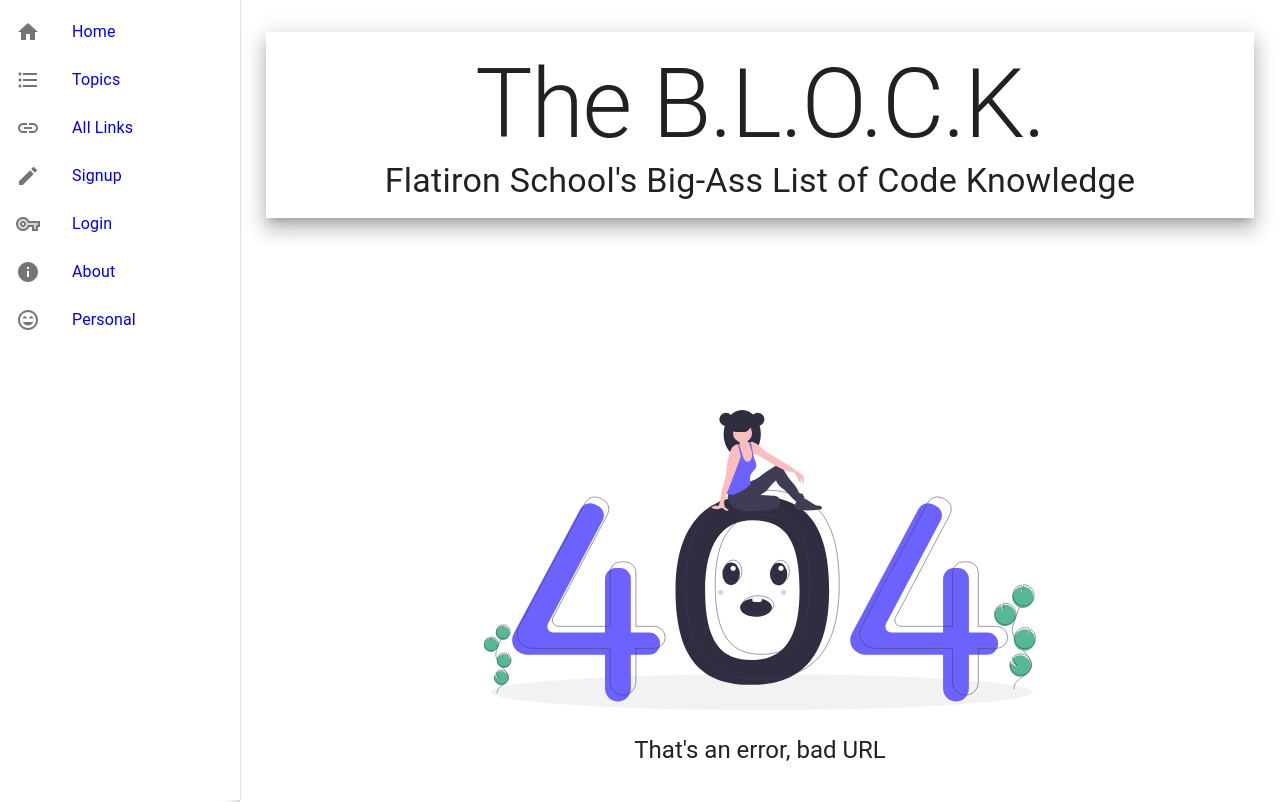
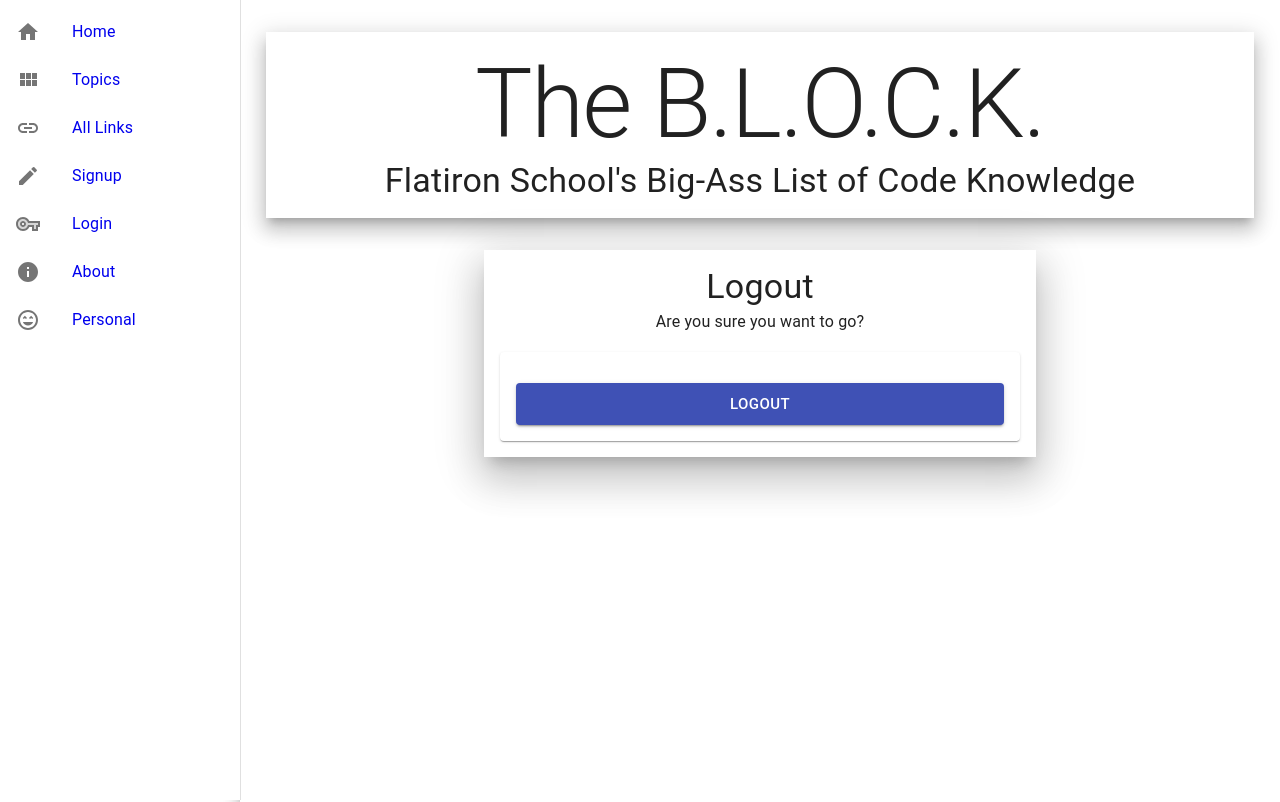
Before and after one commit to rukshanuddin/final_frontend, a React (Create React App) app: page /logout in a window 1280 px wide. Shown: the top 802 px of the page. Built offline with nearby package versions, Linux system fonts and the light colour scheme.

Commit message:
fixing logins

```diff
--- a/src/actions/userActions.js
+++ b/src/actions/userActions.js
@@ -1,9 +1,10 @@
-const setUser = (payload) => ({ type: "SET_USER", payload });
+export const setUser = (payload) => ({ type: "SET_USER", payload });
 
 export const logUserOut = () => ({ type: "LOG_OUT" });
 
-export const fetchUser = (userInfo) => (dispatch) => {
-  fetch(`http://localhost:3000/login`, {
+export const fetchUser = (userInfo) => {
+  return (dispatch) => {
+    return fetch(`http://localhost:3000/login`, {
       method: "POST",
       headers: {
         "Content-Type": "application/json",
@@ -17,13 +18,15 @@
           return console.log(data.error);
         } else {
           localStorage.setItem("token", data.jwt);
-        dispatch(setUser(data.user));
+          dispatch({ type: "SET_USER", payload: data.user });
         }
       });
   };
+};
 
-export const signUserUp = (userInfo) => (dispatch) => {
-  fetch(`http://localhost:3000/api/v1/users`, {
+export const signUserUp = (userInfo) => {
+  return (dispatch) => {
+    return fetch(`http://localhost:3000/api/v1/users`, {
       method: "POST",
       headers: {
         "Content-Type": "application/json",
@@ -37,25 +40,24 @@
           return console.log(data.error);
         } else {
           localStorage.setItem("token", data.jwt);
-        dispatch(setUser(data.user));
+          dispatch({ type: "SET_USER", payload: data });
         }
       });
   };
+};
 
 export const fetchProfile = () => {
-    const token = localStorage.getItem("token")
-    debugger
+  const token = localStorage.getItem("token");
   return (dispatch) => {
     return fetch("http://localhost:3000/profile/", {
       method: "GET",
       headers: {
         "Content-Type": "application/json",
-        "Accept": "application/json",
-        "Authorization": `Bearer ${token}`,
+        Accept: "application/json",
+        Authorization: `Bearer ${token}`,
       },
     })
       .then((resp) => resp.json())
-      .then((data) => console.log(data))
       .then((data) => {
         dispatch({ type: "FETCH_USER", payload: data });
       });
--- a/src/components/Login.js
+++ b/src/components/Login.js
@@ -19,7 +19,16 @@
   onSubmit = (e) => {
     e.preventDefault();
     this.props.fetchUser(this.state);
+
   };
+
+  componentDidUpdate(){
+          if (this.props.userReducer.loggedIn) {
+            this.props.history.push("/");
+          } else {
+
+          }
+  }
 
   render() {
     return (
@@ -42,10 +51,10 @@
             If you haven't please register above
           </Typography>
           <Paper style={{ marginTop: "1em", padding: "1em" }}>
-            <form onSubmit={this.handleLogin} noValidate autoComplete="off">
+            <form onSubmit={this.onSubmit}>
               <TextField
                 required
-                type="email"
+                type="text"
                 name="email"
                 placeholder="E-mail"
                 value={this.state.email}
@@ -73,6 +82,7 @@
                 size="large"
                 color="primary"
                 type="submit"
+                value="Login"
                 style={{ marginTop: "1em" }}
               >
                 Login
@@ -85,10 +95,16 @@
   }
 }
 
+const mapStateToProps = (state) => {
+  return {
+    userReducer: state.userReducer,
+  };
+};
+
 const mapDispatchToProps = (dispatch) => {
   return {
     fetchUser: (userInfo) => dispatch(fetchUser(userInfo)),
   };
 };
 
-export default connect(null, mapDispatchToProps)(Login);
+export default connect(mapStateToProps, mapDispatchToProps)(Login);
--- /dev/null
+++ b/src/components/Logout.js
@@ -0,0 +1,58 @@
+import React, { Component } from "react";
+import { connect } from "react-redux";
+import { logUserOut } from "../actions/userActions";
+import { Typography, Paper, Button } from "@material-ui/core";
+
+class Logout extends Component {
+  onClick = (e) => {
+    e.preventDefault();
+    this.props.logUserOut();
+    this.props.history.push("/")
+  };
+
+  render() {
+    return (
+      <div style={{ height: "100vh" }}>
+        <Paper
+          square={true}
+          elevation={23}
+          style={{
+            padding: "1em",
+            marginTop: "1em",
+            width: "50%",
+            marginLeft: "auto",
+            marginRight: "auto",
+          }}
+        >
+          <Typography variant="h4" component="h3" align="center">
+            Logout
+          </Typography>
+          <Typography variant="subtitle1" component="p" align="center">
+            Are you sure you want to go?
+          </Typography>
+          <Paper style={{ marginTop: "1em", padding: "1em" }}>
+            <Button
+              variant="contained"
+              fullWidth
+              size="large"
+              color="primary"
+              onClick={this.onClick}
+              value="Login"
+              style={{ marginTop: "1em" }}
+            >
+              Logout
+            </Button>
+          </Paper>
+        </Paper>
+      </div>
+    );
+  }
+}
+
+const mapDispatchToProps = (dispatch) => {
+  return {
+    logUserOut: () => dispatch(logUserOut()),
+  };
+};
+
+export default connect(null, mapDispatchToProps)(Logout);
--- /dev/null
+++ b/src/navigation/AuthBar.js
@@ -0,0 +1,180 @@
+import React from "react";
+import { withStyles } from "@material-ui/core/styles";
+import { Link } from "react-router-dom";
+import Drawer from "@material-ui/core/Drawer";
+import List from "@material-ui/core/List";
+import ListItem from "@material-ui/core/ListItem";
+import ListItemIcon from "@material-ui/core/ListItemIcon";
+import ListItemText from "@material-ui/core/ListItemText";
+import ViewModuleSharpIcon from "@material-ui/icons/ViewModuleSharp";
+import CreateIcon from "@material-ui/icons/Create";
+import { Home } from "@material-ui/icons";
+import LinkIcon from "@material-ui/icons/Link";
+import VpnKeyTwoToneIcon from "@material-ui/icons/VpnKeyTwoTone";
+import InfoIcon from "@material-ui/icons/Info";
+import SentimentVerySatisfiedOutlinedIcon from "@material-ui/icons/SentimentVerySatisfiedOutlined";
+import CancelIcon from "@material-ui/icons/Cancel";
+const drawerWidth = 240;
+
+const styles = (theme) => ({
+  drawer: {
+    width: drawerWidth,
+    flexShrink: 0,
+  },
+  drawerPaper: {
+    width: drawerWidth,
+    padding: 0,
+  },
+  link: {
+    textDecoration: "none",
+  },
+});
+
+const AuthBar = (props) => {
+  if (!!props.userReducer.loggedIn) {
+    return (
+      <Drawer
+        variant="permanent"
+        classes={{
+          root: props.classes.drawer,
+          paper: props.classes.drawerPaper,
+        }}
+        anchor="left"
+      >
+        <List>
+          <Link to="/" className={props.classes.link}>
+            <ListItem button>
+              <ListItemIcon>
+                <Home />
+              </ListItemIcon>
+              <ListItemText primary="Home" />
+            </ListItem>
+          </Link>
+
+          <Link to="/topics" className={props.classes.link}>
+            <ListItem button>
+              <ListItemIcon>
+                <ViewModuleSharpIcon />
+              </ListItemIcon>
+              <ListItemText primary="Topics" />
+            </ListItem>
+          </Link>
+
+          <Link to="/links" className={props.classes.link}>
+            <ListItem button>
+              <ListItemIcon>
+                <LinkIcon />
+              </ListItemIcon>
+              <ListItemText primary="All Links" />
+            </ListItem>
+          </Link>
+
+          <Link to="/logout" className={props.classes.link}>
+            <ListItem button>
+              <ListItemIcon>
+                <CancelIcon />
+              </ListItemIcon>
+              <ListItemText primary="Logout" />
+            </ListItem>
+          </Link>
+
+          <Link to="/about" className={props.classes.link}>
+            <ListItem button>
+              <ListItemIcon>
+                <InfoIcon />
+              </ListItemIcon>
+              <ListItemText primary="About" />
+            </ListItem>
+          </Link>
+
+          <a href="https://awesomeweb.design" className={props.classes.link}>
+            <ListItem button>
+              <ListItemIcon>
+                <SentimentVerySatisfiedOutlinedIcon />
+              </ListItemIcon>
+              <ListItemText primary="Personal" />
+            </ListItem>
+          </a>
+        </List>
+      </Drawer>
+    );
+  } else {
+    return (
+      <Drawer
+        variant="permanent"
+        classes={{
+          root: props.classes.drawer,
+          paper: props.classes.drawerPaper,
+        }}
+        anchor="left"
+      >
+        <List>
+          <Link to="/" className={props.classes.link}>
+            <ListItem button>
+              <ListItemIcon>
+                <Home />
+              </ListItemIcon>
+              <ListItemText primary="Home" />
+            </ListItem>
+          </Link>
+
+          <Link to="/topics" className={props.classes.link}>
+            <ListItem button>
+              <ListItemIcon>
+                <ViewModuleSharpIcon />
+              </ListItemIcon>
+              <ListItemText primary="Topics" />
+            </ListItem>
+          </Link>
+
+          <Link to="/links" className={props.classes.link}>
+            <ListItem button>
+              <ListItemIcon>
+                <LinkIcon />
+              </ListItemIcon>
+              <ListItemText primary="All Links" />
+            </ListItem>
+          </Link>
+
+          <Link to="/signup" className={props.classes.link}>
+            <ListItem button>
+              <ListItemIcon>
+                <CreateIcon />
+              </ListItemIcon>
+              <ListItemText primary="Signup" />
+            </ListItem>
+          </Link>
+
+          <Link to="/login" className={props.classes.link}>
+            <ListItem button>
+              <ListItemIcon>
+                <VpnKeyTwoToneIcon />
+              </ListItemIcon>
+              <ListItemText primary="Login" />
+            </ListItem>
+          </Link>
+
+          <Link to="/about" className={props.classes.link}>
+            <ListItem button>
+              <ListItemIcon>
+                <InfoIcon />
+              </ListItemIcon>
+              <ListItemText primary="About" />
+            </ListItem>
+          </Link>
+
+          <a href="https://awesomeweb.design" className={props.classes.link}>
+            <ListItem button>
+              <ListItemIcon>
+                <SentimentVerySatisfiedOutlinedIcon />
+              </ListItemIcon>
+              <ListItemText primary="Personal" />
+            </ListItem>
+          </a>
+        </List>
+      </Drawer>
+    );
+  }
+};
+
+export default withStyles(styles)(AuthBar);
--- /dev/null
+++ b/src/navigation/Bar.js
@@ -0,0 +1,20 @@
+import React, { Component } from "react";
+import AuthBar from "./AuthBar";
+import { connect } from "react-redux";
+
+class Bar extends Component {
+  render() {
+    return (
+      <div className="App">
+        <AuthBar userReducer={this.props.userReducer} />
+      </div>
+    );
+  }
+}
+const mapStateToProps = (state) => {
+  return {
+    userReducer: state.userReducer,
+  };
+};
+
+export default connect(mapStateToProps)(Bar);
--- a/src/reducers/userReducer.js
+++ b/src/reducers/userReducer.js
@@ -8,7 +8,7 @@
     case "SET_USER":
       return {
         loggedIn: true,
-        user: { ...action.payload },
+        user: {...action.payload} ,
       };
     case "FETCH_USER":
       return {
--- a/src/routes/index.js
+++ b/src/routes/index.js
@@ -1,7 +1,7 @@
 import React from "react";
 import { Route, Switch } from "react-router";
 
-import Sidebar from "../navigation/Sidebar";
+import Bar from "../navigation/Bar";
 import { Paper } from "@material-ui/core";
 import Title from "../components/Title";
 import Home from "../components/Home";
@@ -13,11 +13,13 @@
 import Signup from "../components/Signup";
 import Login from "../components/Login";
 import About from '../components/About'
+import Logout from '../components/Logout'
 
 
 const routes = (
+  <Switch>
   <div style={{ display: "flex" }}>
-    <Sidebar />
+    <Bar />
     <Paper square={true} elevation={10} style={{ height: "100%", flexGrow: 1 }}>
       <Title />
       <Switch>
@@ -37,10 +39,12 @@
         <Route exact path="/about" component={About} />
         <Route exact path="/signup" component={Signup} />
         <Route exact path="/login" component={Login} />
+        <Route exact path="/logout" component={Logout} />
         <Route component={NotFound} />
       </Switch>
     </Paper>
   </div>
+  </Switch>
 );
 
 export default routes;
```
Lines whose indentation alone changed are shown as unchanged.
